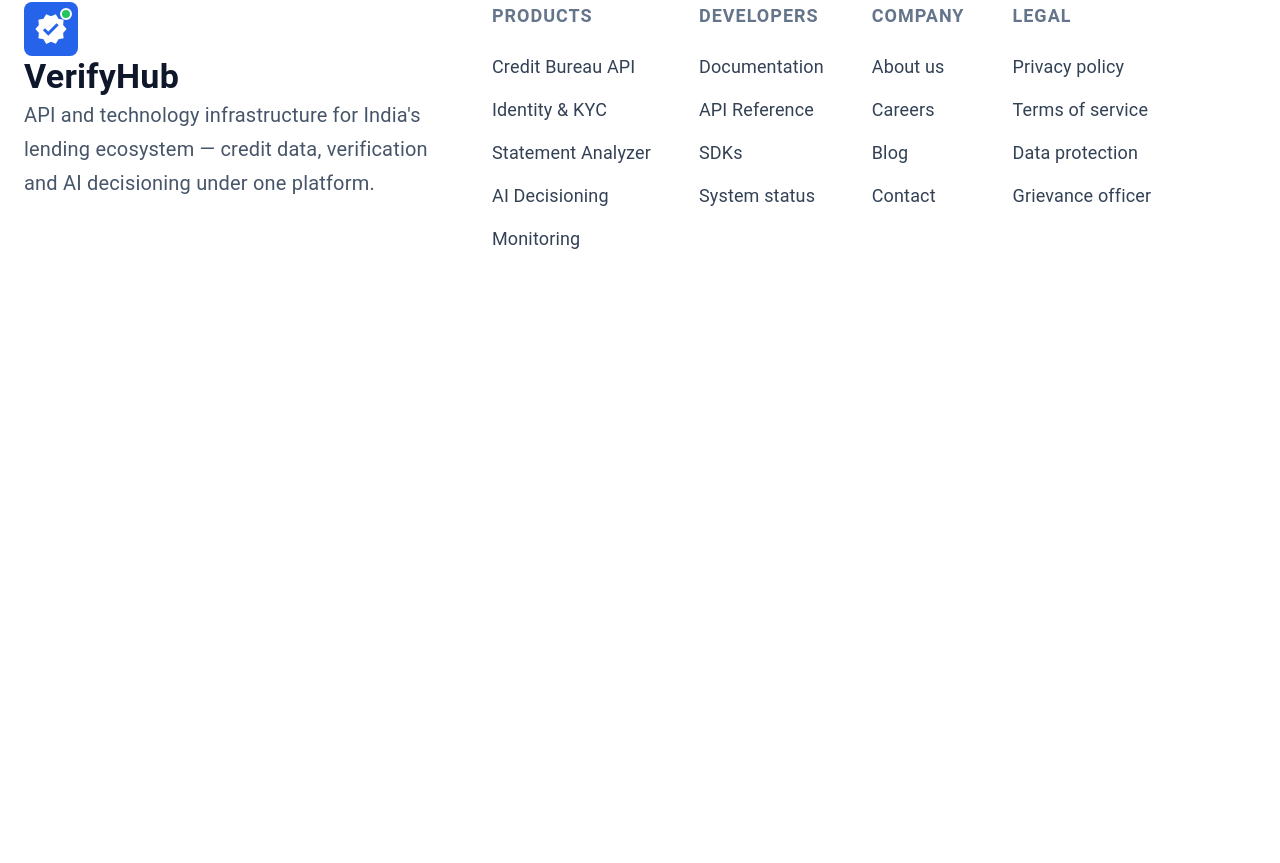
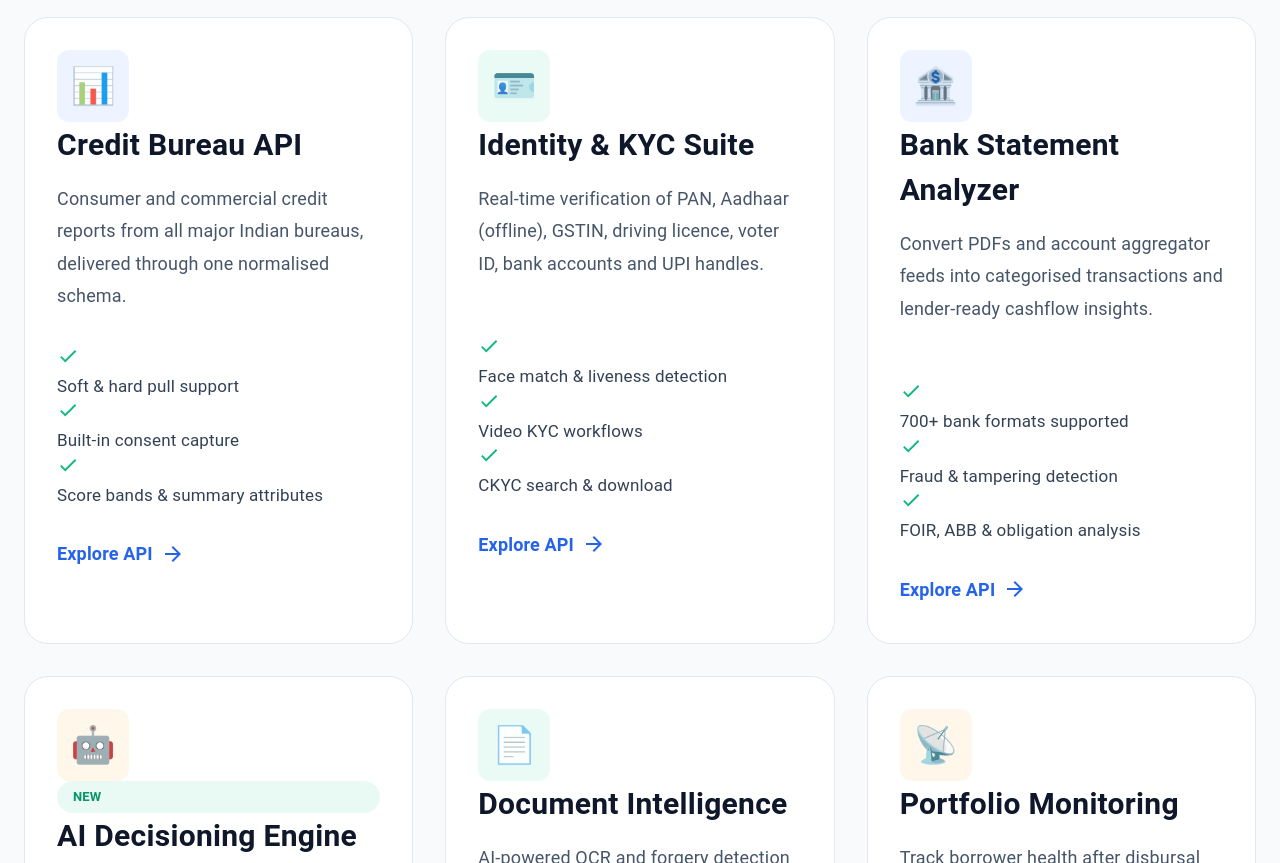
Before and after one commit to sandhya10000/verifyhub-frontend, a React (Vite) app: page /products in a window 1280 px wide. Shown: the part 197-1060 px from the top of the page. Before the commit the page ends 800 px from the top, so only its background shows below. Built offline with nearby package versions, Linux system fonts and the light colour scheme.

Commit message:
add products

```diff
--- /dev/null
+++ b/src/Components/home/ProductSection.jsx
@@ -0,0 +1,230 @@
+import React from "react";
+import {
+  Box,
+  Card,
+  CardContent,
+  Container,
+  Typography,
+  Link,
+} from "@mui/material";
+import ArrowForwardIcon from "@mui/icons-material/ArrowForward";
+import CheckIcon from "@mui/icons-material/Check";
+
+const products = [
+  {
+    icon: "📊",
+    iconBg: "#EEF4FF",
+    title: "Credit Bureau API",
+    description:
+      "Consumer and commercial credit reports from all major Indian bureaus, delivered through one normalised schema.",
+    features: [
+      "Soft & hard pull support",
+      "Built-in consent capture",
+      "Score bands & summary attributes",
+    ],
+  },
+  {
+    icon: "🪪",
+    iconBg: "#EAFBF6",
+    title: "Identity & KYC Suite",
+    description:
+      "Real-time verification of PAN, Aadhaar (offline), GSTIN, driving licence, voter ID, bank accounts and UPI handles.",
+    features: [
+      "Face match & liveness detection",
+      "Video KYC workflows",
+      "CKYC search & download",
+    ],
+  },
+  {
+    icon: "🏦",
+    iconBg: "#EEF4FF",
+    title: "Bank Statement Analyzer",
+    description:
+      "Convert PDFs and account aggregator feeds into categorised transactions and lender-ready cashflow insights.",
+    features: [
+      "700+ bank formats supported",
+      "Fraud & tampering detection",
+      "FOIR, ABB & obligation analysis",
+    ],
+  },
+  {
+    icon: "🤖",
+    iconBg: "#FFF8EA",
+    badge: "NEW",
+    title: "AI Decisioning Engine",
+    description:
+      "Combine bureau, banking and alternate data into configurable scorecards that return instant credit decisions.",
+    features: [
+      "No-code rule builder",
+      "ML models with explainability",
+      "Champion–challenger testing",
+    ],
+  },
+  {
+    icon: "📄",
+    iconBg: "#EAFBF6",
+    title: "Document Intelligence",
+    description:
+      "AI-powered OCR and forgery detection for salary slips, ITRs, Form 16, invoices and financial statements.",
+    features: [
+      "Structured field extraction",
+      "Tamper & template checks",
+      "Confidence scoring per field",
+    ],
+  },
+  {
+    icon: "📡",
+    iconBg: "#FFF8EA",
+    title: "Portfolio Monitoring",
+    description:
+      "Track borrower health after disbursal with bureau refresh triggers, employment signals and early-warning alerts.",
+    features: [
+      "Scheduled bureau refreshes",
+      "EPFO & employment tracking",
+      "Risk-event webhooks",
+    ],
+  },
+];
+
+const ProductSection = () => {
+  return (
+    <Box sx={{ py: 10, bgcolor: "#F8FAFC" }}>
+      <Container maxWidth="xl">
+        <Box
+          sx={{
+            display: "grid",
+            gridTemplateColumns: {
+              xs: "1fr",
+              sm: "repeat(2, 1fr)",
+              md: "repeat(3, 1fr)",
+            },
+            gap: 4,
+          }}
+        >
+          {products.map((item, index) => (
+            <Card
+              key={index}
+              elevation={0}
+              sx={{
+                height: "100%",
+                border: "1px solid #E2E8F0",
+                borderRadius: "24px",
+                p: 2,
+                transition: "0.3s",
+                "&:hover": {
+                  transform: "translateY(-6px)",
+                  boxShadow: "0 15px 35px rgba(0,0,0,.08)",
+                },
+              }}
+            >
+              <CardContent>
+                {/* Icon + Badge */}
+                <Box
+                  display="flex"
+                  justifyContent="space-between"
+                  alignItems="flex-start"
+                  mb={4}
+                >
+                  <Box
+                    sx={{
+                      width: 72,
+                      height: 72,
+                      bgcolor: item.iconBg,
+                      borderRadius: 3,
+                      display: "flex",
+                      justifyContent: "center",
+                      alignItems: "center",
+                      fontSize: 36,
+                    }}
+                  >
+                    {item.icon}
+                  </Box>
+
+                  {item.badge && (
+                    <Box
+                      sx={{
+                        bgcolor: "#E8FAF3",
+                        color: "#059669",
+                        px: 2,
+                        py: 0.8,
+                        borderRadius: "30px",
+                        fontWeight: 700,
+                        fontSize: 13,
+                      }}
+                    >
+                      {item.badge}
+                    </Box>
+                  )}
+                </Box>
+
+                {/* Title */}
+                <Typography
+                  sx={{
+                    fontWeight: 700,
+                    fontSize: 30,
+                    color: "#0F172A",
+                    mb: 2,
+                  }}
+                >
+                  {item.title}
+                </Typography>
+
+                {/* Description */}
+                <Typography
+                  sx={{
+                    color: "#475569",
+                    fontSize: 18,
+                    lineHeight: 1.8,
+                    mb: 4,
+                    minHeight: 120,
+                  }}
+                >
+                  {item.description}
+                </Typography>
+
+                {/* Features */}
+                {item.features.map((feature, i) => (
+                  <Box key={i} display="flex" alignItems="center" mb={2}>
+                    <CheckIcon
+                      sx={{
+                        color: "#10B981",
+                        mr: 1.5,
+                        fontSize: 22,
+                      }}
+                    />
+
+                    <Typography sx={{ fontSize: 17, color: "#334155" }}>
+                      {feature}
+                    </Typography>
+                  </Box>
+                ))}
+
+                {/* Explore Link */}
+                <Link
+                  href="#"
+                  underline="none"
+                  sx={{
+                    mt: 4,
+                    display: "inline-flex",
+                    alignItems: "center",
+                    color: "#2563EB",
+                    fontWeight: 700,
+                    fontSize: 18,
+                    "&:hover": {
+                      color: "#1D4ED8",
+                    },
+                  }}
+                >
+                  Explore API
+                  <ArrowForwardIcon sx={{ ml: 1 }} />
+                </Link>
+              </CardContent>
+            </Card>
+          ))}
+        </Box>
+      </Container>
+    </Box>
+  );
+};
+
+export default ProductSection;
--- a/src/Components/layout/Header.jsx
+++ b/src/Components/layout/Header.jsx
@@ -148,10 +148,21 @@
                 alignItems: "center",
               }}
             >
-              <Button sx={menuStyle}>Products</Button>
-              <Button sx={menuStyle}>Platform</Button>
-              <Button sx={menuStyle}>Developers</Button>
-              <Button sx={menuStyle}>Pricing</Button>
+              <Button component={Link} to="/products" sx={menuStyle}>
+                Products
+              </Button>
+
+              <Button component={Link} to="/platform" sx={menuStyle}>
+                Platform
+              </Button>
+
+              <Button component={Link} to="/developers" sx={menuStyle}>
+                Developers
+              </Button>
+
+              <Button component={Link} to="/pricing" sx={menuStyle}>
+                Pricing
+              </Button>
             </Box>
 
             {/* Right Buttons */}
--- a/src/routes/AppRoutes.jsx
+++ b/src/routes/AppRoutes.jsx
@@ -11,6 +11,7 @@
 const Contact = lazy(() => import("../pages/Contact"));
 const Login = lazy(() => import("../pages/Login"));
 const Register = lazy(() => import("../pages/Register"));
+const ProductCards = lazy(() => import("../Components/home/ProductSection"));
 const theme = createTheme();
 
 const AppRoutes = () => {
@@ -41,6 +42,7 @@
             <Route path="/contact" element={<Contact />} />
             <Route path="/login" element={<Login />} />
             <Route path="/register" element={<Register />} />
+            <Route path="/products" element={<ProductCards />} />
           </Routes>
         </Suspense>
       </ThemeProvider>
```
Also changed, not shown: src/Components/home/HeroSection.jsx (+82 -0 lines).
